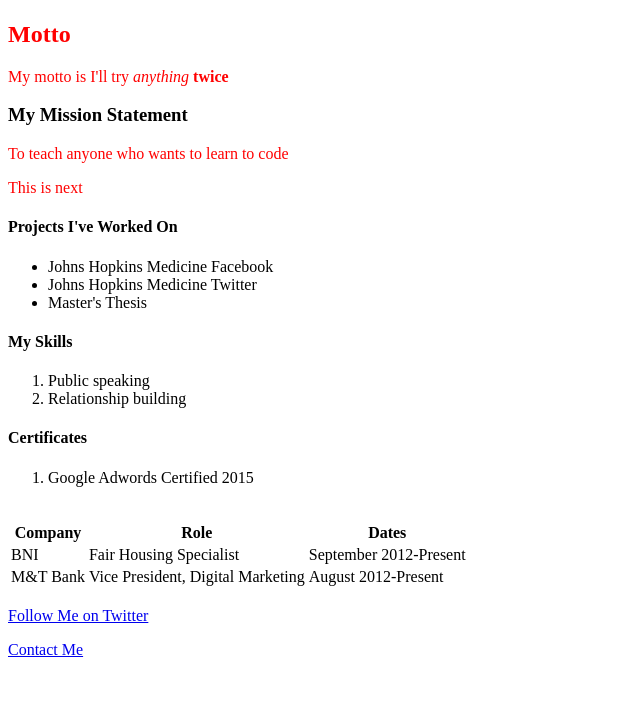
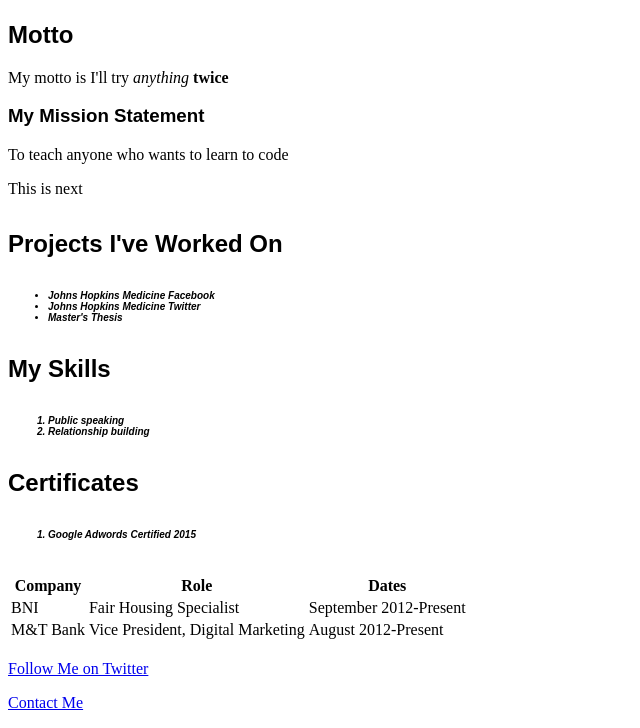
Before and after one commit to sjmonk5/sjmonk5.github.io, a plain HTML site: page index.html in a window 1280 px wide. Shown: the part 787-1515 px from the top of the page, without its empty margins (0-640 px from the left). Before the commit the page ends 1462 px from the top, so only its background shows below. Drawn offline with Linux system fonts and the light colour scheme.

Commit message:
Style Update - Class

```diff
--- a/style.css
+++ b/style.css
@@ -1,7 +1,26 @@
-h1, h2, p {
-	color: red;
-
+h1, h2, h3, h4 {
+	font-family: "Arial", sans-seif;
+}
 
 p {
-	background-color: rgb(32, 43, 0, 0);
+	/*background-color: rgb(32, 43, 0, 0);*/
 }
+
+h4 {
+	font-size: 1.5em;
+}
+
+li {
+	font-style: italic;
+	font-weight: bold;
+	font-size: 10px;
+	font-family: sans-serif;
+}
+
+.project-list-items {
+	background-color: red;
+}
+
+.skills-list-items {
+	background-color: red;
+}
```
